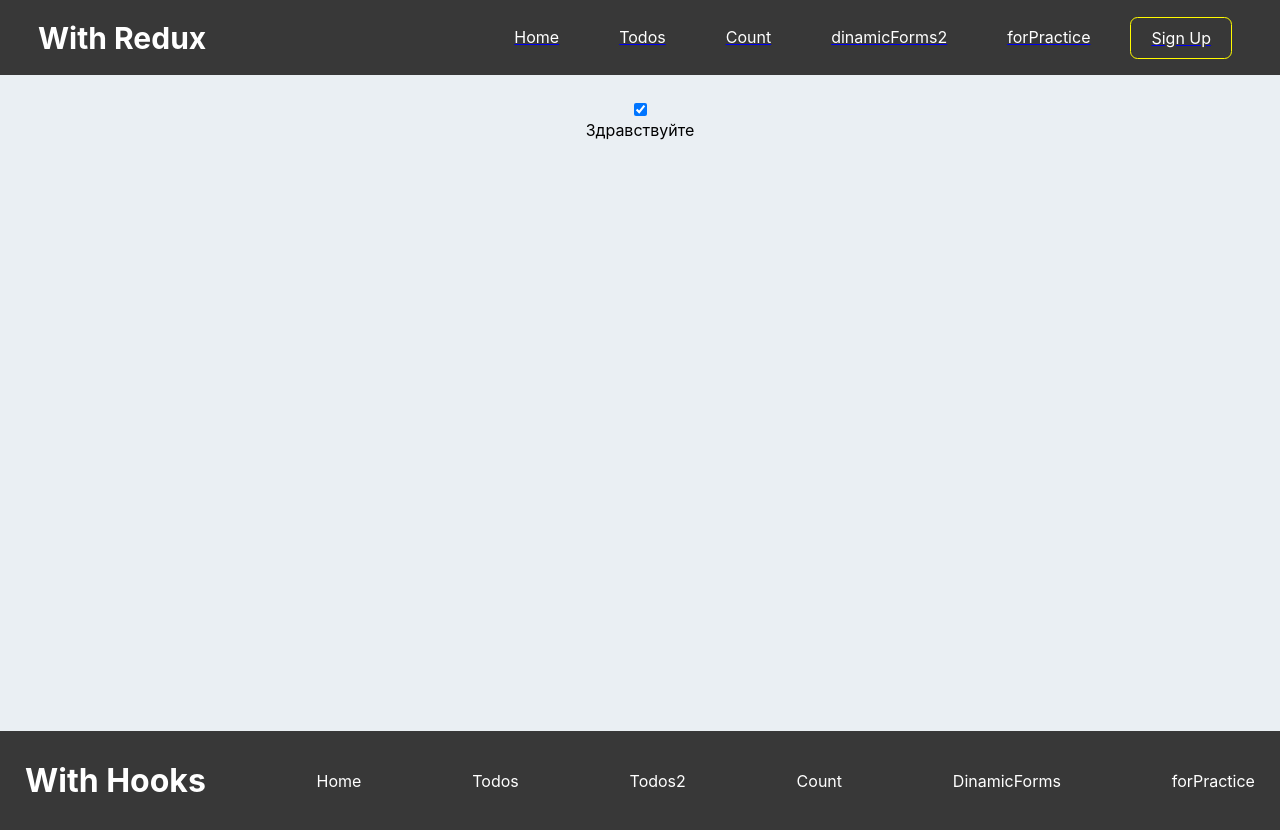
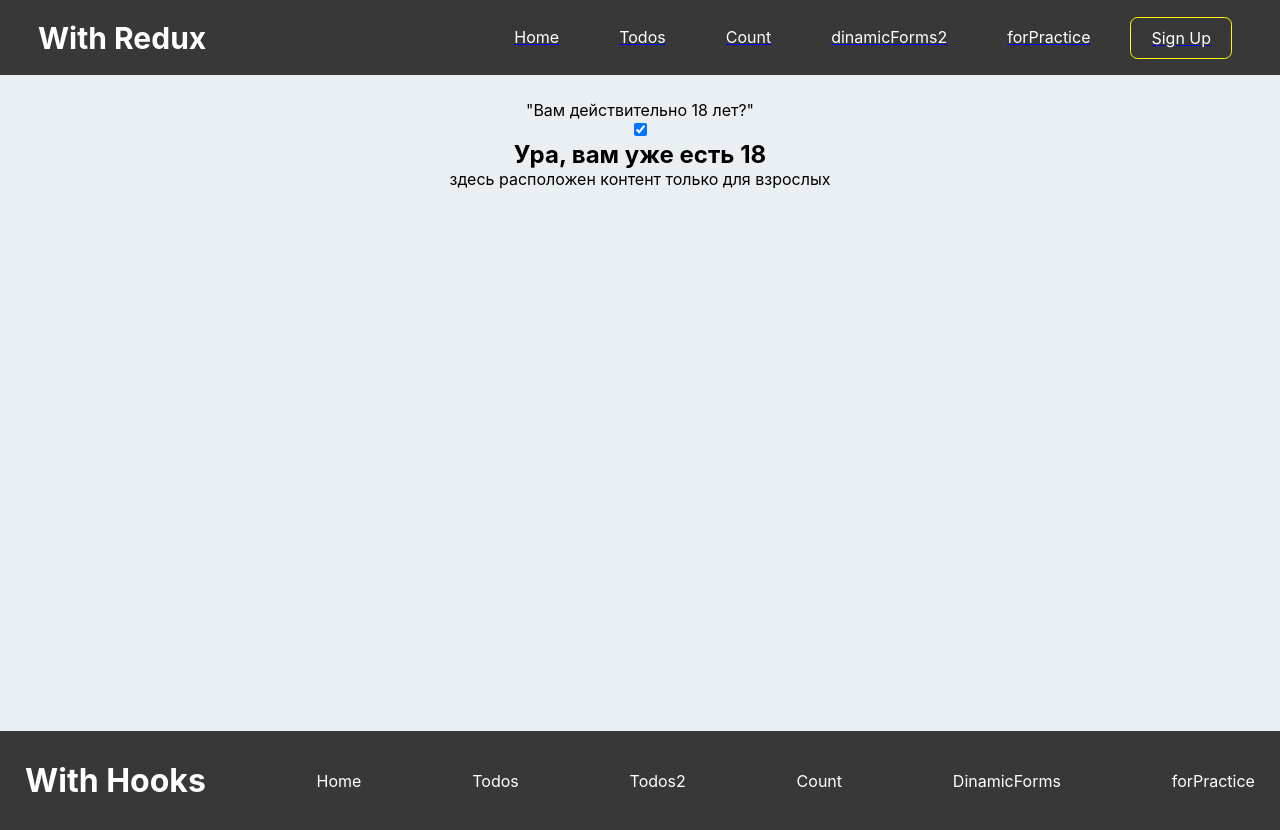
Before and after one commit to ShuVeriDa/MyFirstProject, a React (Create React App) app: page /forPractice in a window 1280 px wide. Both pictures are taken after a click on the checkbox 640 px from the left and 109 px from the top of the page. Built offline with nearby package versions, Linux system fonts and the light colour scheme.

Commit message:
practic checked2

```diff
--- a/src/components/WithHooks/ForPractice/ForPractice.jsx
+++ b/src/components/WithHooks/ForPractice/ForPractice.jsx
@@ -2,19 +2,24 @@ import { useState } from "react"
 import classes from './ForPractice.module.css'
 
 const ForPractice = () => {
- const [checked, setChecked] = useState(false)
-
- let message;
- if (checked) {
-   message = <p>Здравствуйте</p>
- } else {
-  message = <p>Прощайте</p>
- }
+  const [checked, setChecked] = useState(false)
+  let message
+  if (checked) {
+    message = <div>
+      <h2>Ура, вам уже есть 18</h2>
+      <p>здесь расположен контент только для взрослых</p>
+    </div>
+  } else {
+    message = <div>
+      <p>Увы, вам еще нет 18:(</p>
+    </div>
+  }
 
   return (
     <div className={classes.ForPractice}>
-      <input type="checkbox" checked={checked} onChange={() => setChecked(!checked)}/>
-      <p>{message}</p>
+      <p>"Вам действительно 18 лет?"</p>
+      <input type="checkbox" onChange={() => setChecked(!checked)}/>
+      {message}
     </div>
   )
 }
```
